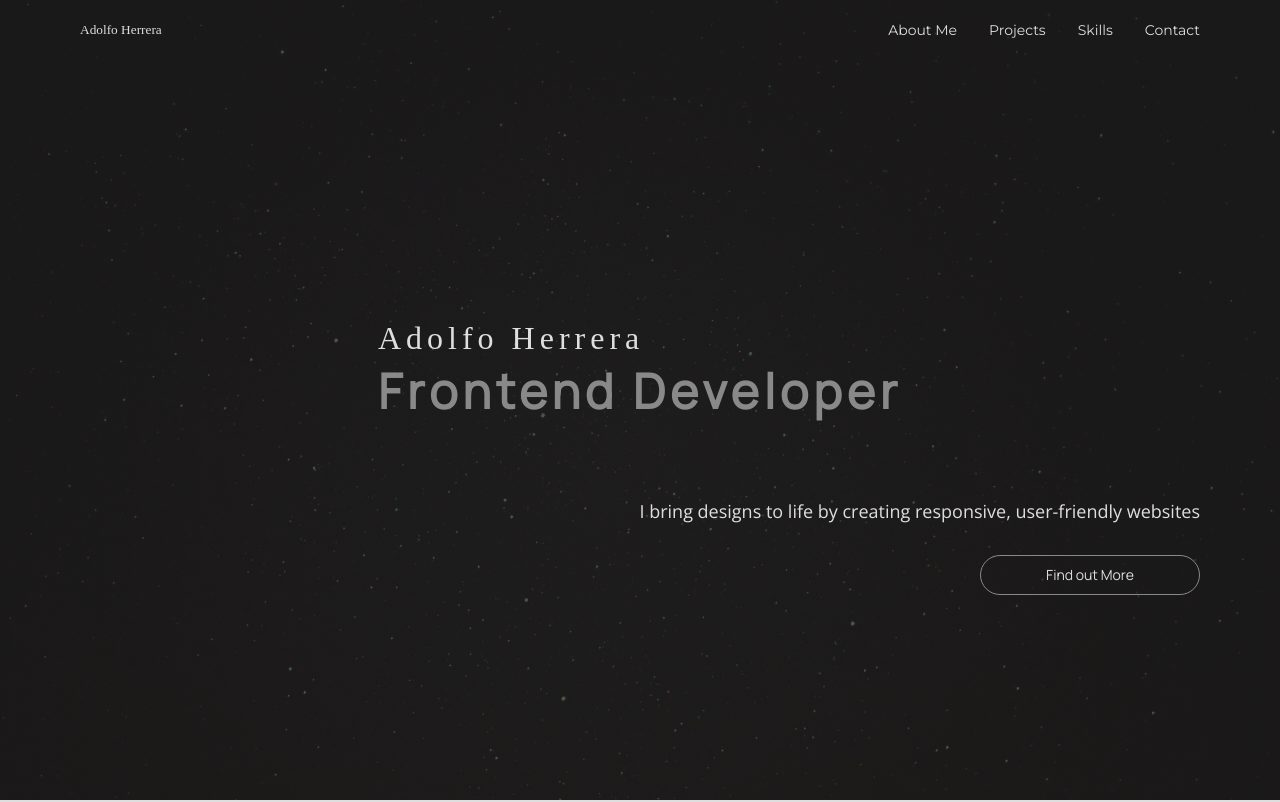
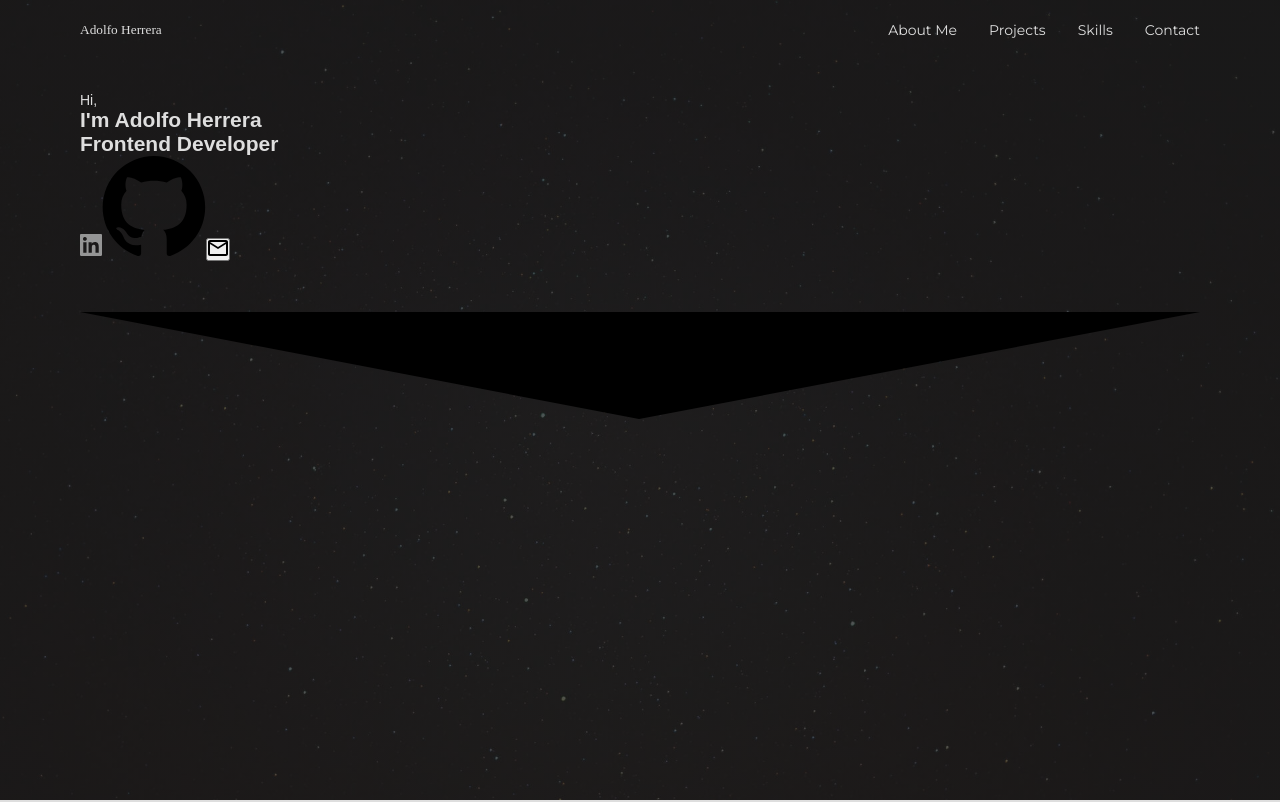
Before and after one commit to Wolfushima/portfolio, a React (Create React App) app: page / in a window 1280 px wide. Shown: the top 802 px of the page. Built offline with nearby package versions, Linux system fonts and the light colour scheme; a web font is replaced by a local one.

Commit message:
feat: Add Contact section and shape divider. Replace home__header for home__headers. Update headers

```diff
--- a/src/components/Home.jsx
+++ b/src/components/Home.jsx
@@ -1,5 +1,8 @@
 import React from 'react';
 import { motion } from 'framer-motion';
+import { ReactComponent as EmailIcon } from '../assets/contact/email-icon.svg';
+import { ReactComponent as LinkedInLogo } from '../assets/footer/linkedin-logo.svg';
+import { ReactComponent as GitHubLogo } from '../assets/skills/github-logo.svg';
 import scrollToId from '../utils/scrollToId';
 
 const homeVariants = {
@@ -11,33 +14,57 @@ const Home = () => (
   <section id="home" className="home">
     <div className="home__wrapper">
       <div className="home__container">
-        <div />
         <motion.div
-          className="home__header"
+          className="home__center"
           initial="hidden"
           animate="visible"
           exit={{ opacity: 0, transition: { duration: 1 } }}
           variants={{ visible: { transition: { staggerChildren: 0.3 } } }}
         >
-          <motion.h1 variants={homeVariants}>Adolfo Herrera</motion.h1>
-          <motion.h2 variants={homeVariants}>Frontend Developer</motion.h2>
+          <div className="home__headers">
+            <motion.p variants={homeVariants}>Hi,</motion.p>
+            <motion.h1 variants={homeVariants}>
+              I&apos;m Adolfo Herrera
+            </motion.h1>
+            <motion.h2 variants={homeVariants}>Frontend Developer</motion.h2>
+          </div>
+          <div className="home__contact">
+            <motion.a
+              variants={homeVariants}
+              href="https://www.linkedin.com/in/adolfoherreradev/"
+              className="home__contact-logo"
+            >
+              <LinkedInLogo />
+            </motion.a>
+            <motion.a
+              variants={homeVariants}
+              href="https://github.com/Wolfushima"
+              className="home__contact-logo"
+            >
+              <GitHubLogo />
+            </motion.a>
+            <motion.button
+              variants={homeVariants}
+              type="button"
+              className="home__contact-logo"
+              onClick={() => scrollToId('contact')}
+            >
+              <EmailIcon />
+            </motion.button>
+          </div>
         </motion.div>
-        <div className="home__bottom">
-          <div className="home__description">
-            <motion.p
-              initial={{ opacity: 0, y: 10 }}
-              whileInView={{ opacity: 1, y: 0, transition: { duration: 0.5 } }}
-              viewport={{ once: true }}
-            >
-              I bring designs to life by creating responsive, user-friendly
-              websites
-            </motion.p>
-          </div>
-          <div className="home__button">
-            <button type="button" onClick={() => scrollToId('aboutme')}>
-              Find out More
-            </button>
-          </div>
+        <div className="home__shape-divider-bottom">
+          <svg
+            data-name="Layer 1"
+            xmlns="http://www.w3.org/2000/svg"
+            viewBox="0 0 1200 120"
+            preserveAspectRatio="none"
+          >
+            <path
+              d="M1200 0L0 0 598.97 114.72 1200 0z"
+              className="shape-fill"
+            />
+          </svg>
         </div>
       </div>
     </div>
```
